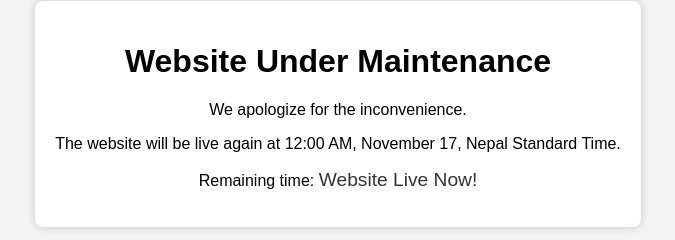
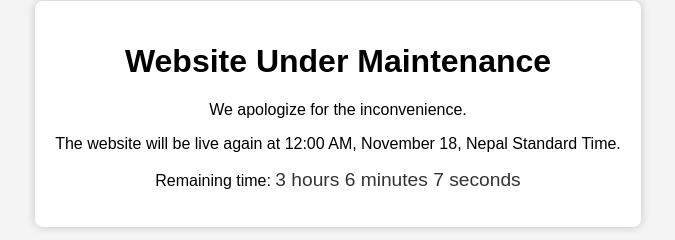
Before and after one commit to dipeshpandit12/naturesmile, a plain HTML site: page index.html in a window 1280 px wide. Shown: the part 286-526 px from the top of the page, without its empty margins (302-977 px from the left). Drawn offline with Linux system fonts and the light colour scheme.

Commit message:
Update index.html

```diff
--- a/index.html
+++ b/index.html
@@ -36,7 +36,7 @@
     <div class="popup">
         <h1>Website Under Maintenance</h1>
         <p>We apologize for the inconvenience.</p>
-        <p>The website will be live again at 12:00 AM, November 17, Nepal Standard Time.</p>
+        <p>The website will be live again at 12:00 AM, November 18, Nepal Standard Time.</p>
         <p>Remaining time: <span id="countdown" class="countdown"></span></p>
     </div>
 
@@ -44,7 +44,7 @@
         // Retrieve target date from localStorage or set a default value
         var targetDate = localStorage.getItem('targetDate');
         if (!targetDate) {
-            targetDate = new Date("November 17, 2023 00:00:00 GMT+0545");
+            targetDate = new Date("November 18, 2023 00:00:00 GMT+0545");
             localStorage.setItem('targetDate', targetDate);
         } else {
             targetDate = new Date(targetDate);
```
